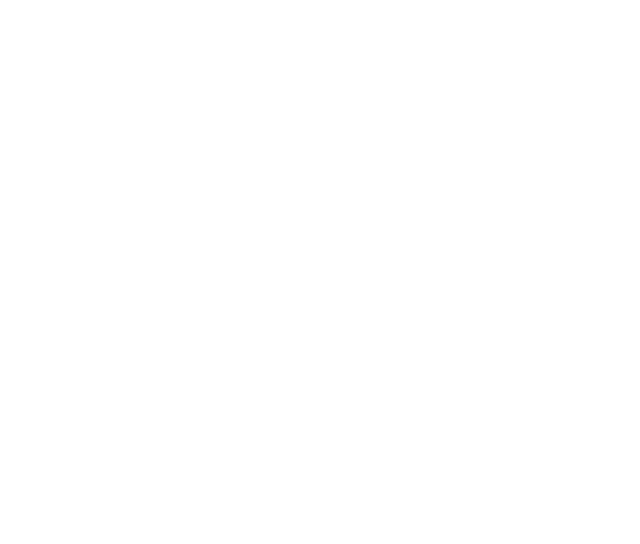
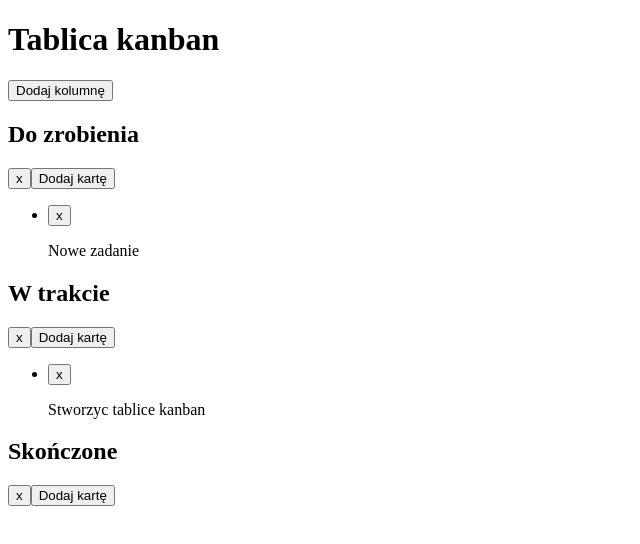
Before and after one commit to Tobiasz12/OOP, a plain HTML site: page index.html in a window 1280 px wide. Shown: the whole page, without its empty margins (0-640 px from the left). Drawn offline with nearby package versions, Linux system fonts and the light colour scheme.

Commit message:
zadanie3

```diff
--- a/index.html
+++ b/index.html
@@ -1,11 +1,20 @@
+<!DOCTYPE html>
 <html>
 <head>
-	<link rel="stylesheet" type="text/css" href="style.css">
+    <meta charset="utf-8">
+    <title>Tablica kanban</title>
+    <link rel="stylesheet" href="style.css">
 </head>
 <body>
 
+	<div id="board" class="board">
+	  <h1>Tablica kanban</h1>
+	  <button class="create-column">Dodaj kolumnę</button>
+	  <div class="column-container"></div>
+	</div>
 
-
+    <script src="https://code.jquery.com/jquery-3.0.0.min.js" integrity="sha256-JmvOoLtYsmqlsWxa7mDSLMwa6dZ9rrIdtrrVYRnDRH0=" crossorigin="anonymous"></script>
+    <script   src="https://code.jquery.com/ui/1.11.4/jquery-ui.min.js"   integrity="sha256-xNjb53/rY+WmG+4L6tTl9m6PpqknWZvRt0rO1SRnJzw="   crossorigin="anonymous"></script>
+    <script type="text/javascript" src="script.js"></script>
 </body>
-	<script type="text/javascript" src="script.js"></script>
 </html>
--- a/script.js
+++ b/script.js
@@ -0,0 +1,123 @@
+$(function() {
+		function randomString() {
+		    var chars = '0123456789abcdefghiklmnopqrstuvwxyzABCDEFGHIJKLMNOPQRSTUVWXTZ';
+		    var str = '';
+		    for (i = 0; i < 10; i++) {
+		        str += chars[Math.floor(Math.random() * chars.length)];
+		    }
+		    return str;
+		}
+
+		function Column(name) {
+		    var self = this;
+
+		    this.id = randomString();
+		    this.name = name;
+		    this.$element = createColumn();
+
+		    function createColumn() {
+		    	var column = $('<div>').addClass('column');
+				var columnTitle = $('<h2>').addClass('column-title').text(self.name);
+				var columnCardList = $('<ul>').addClass('column-card-list');
+				var columnDelete = $('<button>').addClass('btn-delete').text('x');
+				var columnAddCard = $('<button>').addClass('add-card').text('Dodaj kartę');
+
+				columnDelete.click(function() {
+			        self.removeColumn();
+				});
+
+				columnAddCard.click(function() {
+				    self.addCard(new Card(prompt("Wpisz nazwę karty")));
+				});
+
+				column.append(columnTitle)
+		        column.append(columnDelete)
+		        column.append(columnAddCard)
+		        column.append(columnCardList);
+
+				return column;
+	   	    }
+		}
+
+	  	Column.prototype = {
+		    addCard: function(card) {
+		      this.$element.children('ul').append(card.$element);
+		    },
+
+		    removeColumn: function() {
+		      this.$element.remove();
+		    }
+		};
+
+		function Card(description) {
+			var self = this;
+
+			this.id = randomString();
+			this.description = description;
+			this.$element = createCard();
+
+			function createCard() {
+				var card = $('<li>').addClass('card');
+				var cardDescription = $('<p>').addClass('card-description').text(self.description);
+				var cardDelete = $('<button>').addClass('btn-delete').text('x');
+
+				cardDelete.click(function(){
+		     	   self.removeCard();
+					});
+
+				card.append(cardDelete)
+				card.append(cardDescription);
+
+				return card;
+			}
+		}
+
+		Card.prototype = {
+			removeCard: function() {
+				this.$element.remove();
+			}
+		}
+
+		var board = {
+		    name: 'Tablica Kanban',
+		    addColumn: function(column) {
+		      this.$element.append(column.$element);
+		      initSortable();
+		    },
+
+		    $element: $('#board .column-container')
+		};
+
+		 function initSortable() {
+		    $('.column-card-list').sortable({
+			     connectWith: '.column-card-list',
+			     placeholder: 'card-placeholder'
+		    }).disableSelection();
+		  }
+
+		 $('.create-column')
+		  .click(function(){
+			var name = prompt('Wpisz nazwę kolumny');
+			var column = new Column(name);
+		    	board.addColumn(column);
+		  });
+
+		 // TWORZENIE KOLUMN
+		var todoColumn = new Column('Do zrobienia');
+		var doingColumn = new Column('W trakcie');
+		var doneColumn = new Column('Skończone');
+
+		// DODAWANIE KOLUMN DO TABLICY
+		board.addColumn(todoColumn);
+		board.addColumn(doingColumn);
+		board.addColumn(doneColumn);
+
+		// TWORZENIE NOWYCH EGZEMPLARZY KART
+		var card1 = new Card('Nowe zadanie');
+		var card2 = new Card('Stworzyc tablice kanban');
+
+		// DODAWANIE KART DO KOLUMN
+		todoColumn.addCard(card1);
+		doingColumn.addCard(card2);
+
+})
```
